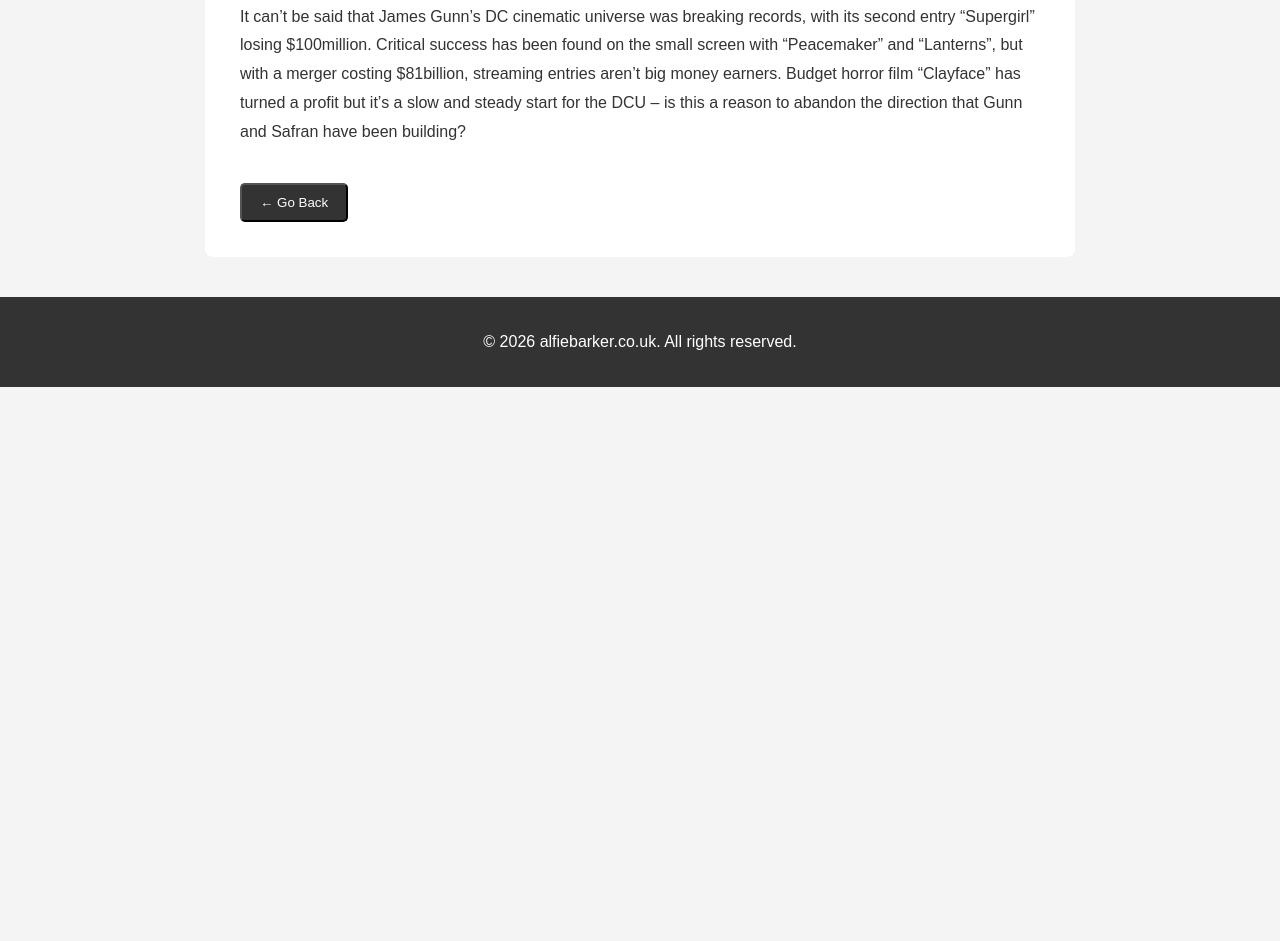
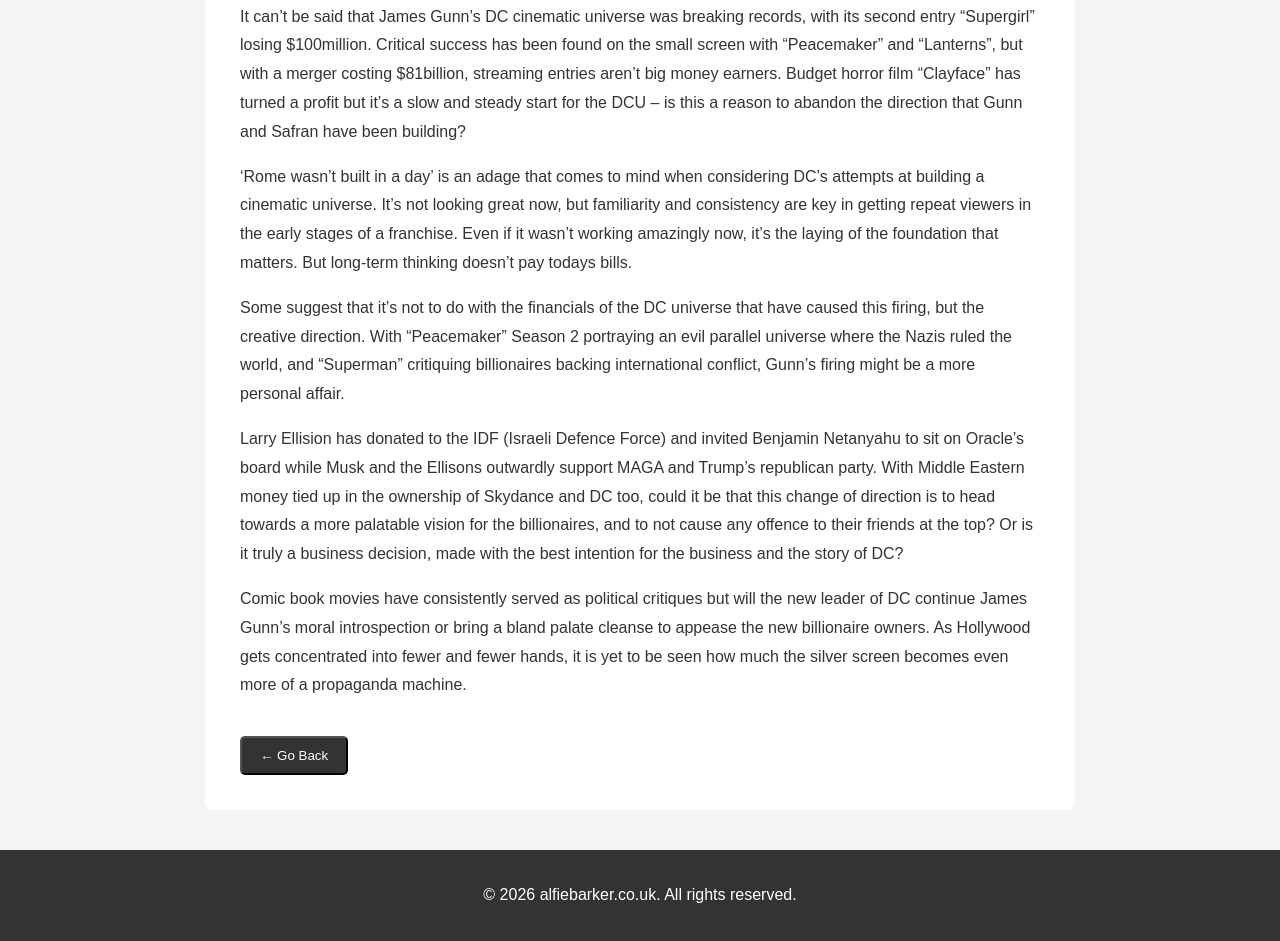
Before and after one commit to Alfie-Website-Test/Alfie-Blog, a plain HTML site: page post5.html in a window 1280 px wide. Shown: the part 1296-2237 px from the top of the page. Before the commit the page ends 1683 px from the top, so only its background shows below. Drawn offline with Linux system fonts and the light colour scheme.

Commit message:
Expand analysis on DC cinematic universe changes
Added paragraphs discussing the implications of recent mergers and creative direction in the DC cinematic universe.

```diff
--- a/post5.html
+++ b/post5.html
@@ -29,6 +29,10 @@
 <p>Billionaires empathising with Lex Luthor’s backing of the conflict might feel downtrodden that this investment hasn’t come up trumps. Specifically, the new owners of DC, the Ellison family.</p>
 <p>On October 6th Paramount Skydance (now just ‘Skydance’) acquired WarnerBros. Discovery for around $81billion. This was funded largely through Skydance owner David Ellision and his father, Oracle owner Larry Ellision, as well as large contributions from Saudi Arabia, the UAE, and Qatar, who now own around 11% of the company respectively. A few weeks after the merger saw on-off trillionaire Elon Musk invest $1billion into the company for a 3% share. This deal included the film rights for DC, which had been left in the hands of Gunn and Safran before the merger.</p>
 <p>It can’t be said that James Gunn’s DC cinematic universe was breaking records, with its second entry “Supergirl” losing $100million. Critical success has been found on the small screen with “Peacemaker” and “Lanterns”, but with a merger costing $81billion, streaming entries aren’t big money earners. Budget horror film “Clayface” has turned a profit but it’s a slow and steady start for the DCU – is this a reason to abandon the direction that Gunn and Safran have been building?</p>
+<p>‘Rome wasn’t built in a day’ is an adage that comes to mind when considering DC’s attempts at building a cinematic universe. It’s not looking great now, but familiarity and consistency are key in getting repeat viewers in the early stages of a franchise. Even if it wasn’t working amazingly now, it’s the laying of the foundation that matters. But long-term thinking doesn’t pay todays bills.</p>
+<p>Some suggest that it’s not to do with the financials of the DC universe that have caused this firing, but the creative direction. With “Peacemaker” Season 2 portraying an evil parallel universe where the Nazis ruled the world, and “Superman” critiquing billionaires backing international conflict, Gunn’s firing might be a more personal affair.</p>
+<p>Larry Ellision has donated to the IDF (Israeli Defence Force) and invited Benjamin Netanyahu to sit on Oracle’s board while Musk and the Ellisons outwardly support MAGA and Trump’s republican party. With Middle Eastern money tied up in the ownership of Skydance and DC too, could it be that this change of direction is to head towards a more palatable vision for the billionaires, and to not cause any offence to their friends at the top? Or is it truly a business decision, made with the best intention for the business and the story of DC?</p>
+<p>Comic book movies have consistently served as political critiques but will the new leader of DC continue James Gunn’s moral introspection or bring a bland palate cleanse to appease the new billionaire owners. As Hollywood gets concentrated into fewer and fewer hands, it is yet to be seen how much the silver screen becomes even more of a propaganda machine.</p>
 
 <button onclick="history.back()" class="back">
             ← Go Back
```
